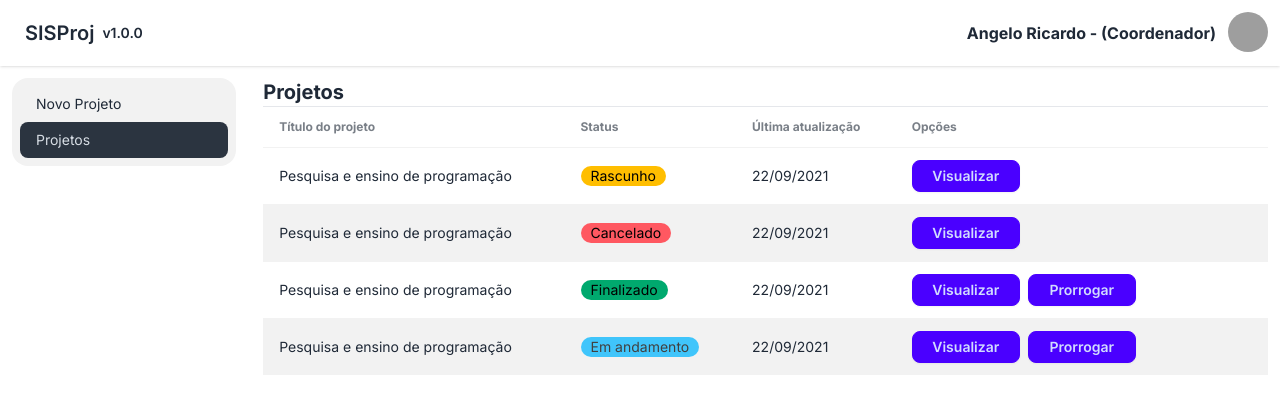
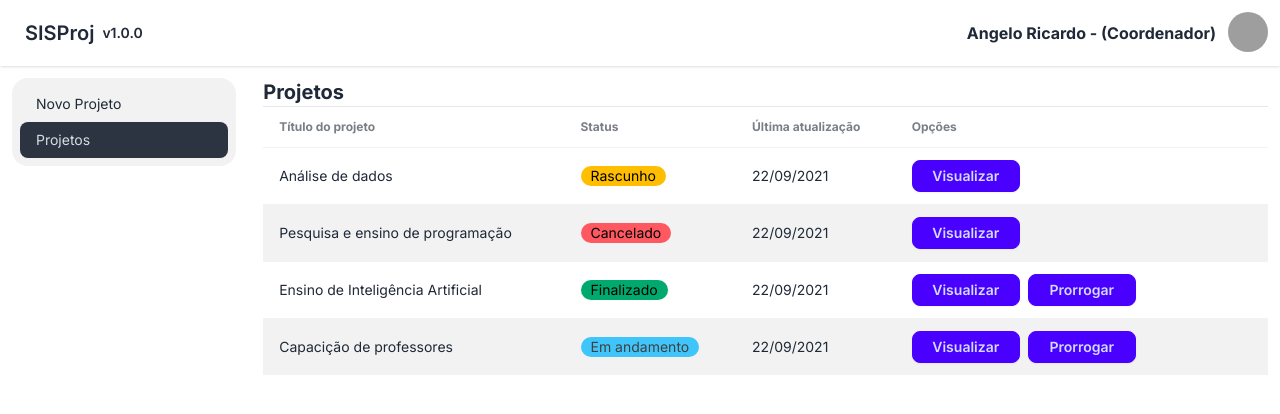
Before and after one commit to angeloricardoweb/boilerplate-next-panel, a Next.js app: page /dashboard/coordenador/projetos in a window 1280 px wide. Shown: the top 414 px of the page. Built offline with nearby package versions, Linux system fonts and the light colour scheme; grey boxes are pictures that could not be loaded.

Commit message:
Update project names and add dialog for extension

```diff
--- a/src/app/dashboard/coordenador/projetos/page.tsx
+++ b/src/app/dashboard/coordenador/projetos/page.tsx
@@ -18,7 +18,7 @@ export default function Page() {
                     </thead>
                     <tbody>
                         <tr>
-                            <td>Pesquisa e ensino de programação</td>
+                            <td>Análise de dados</td>
                             <td>
                                 <span className='badge badge-warning'>Rascunho</span>
                             </td>
@@ -38,18 +38,18 @@ export default function Page() {
                             </td>
                         </tr>
                         <tr>
-                            <td>Pesquisa e ensino de programação</td>
+                            <td>Ensino de Inteligência Artificial</td>
                             <td>
                                 <span className='badge badge-success'>Finalizado</span>
                             </td>
                             <td>22/09/2021</td>
                             <td className='grid grid-cols-3 gap-2'>
                                 <button className="btn btn-sm btn-primary">Visualizar</button>
-                                <button className="btn btn-sm btn-primary">Prorrogar</button>
+                                <DialogProrrogar />
                             </td>
                         </tr>
                         <tr>
-                            <td>Pesquisa e ensino de programação</td>
+                            <td>Capacição de professores</td>
                             <td>
                                 <span className='badge badge-info animate-pulse'>Em andamento</span>
                             </td>
--- a/src/app/layout.tsx
+++ b/src/app/layout.tsx
@@ -1,7 +1,7 @@
 import type { Metadata } from "next";
 import { Inter } from "next/font/google";
 import "./globals.css";
-import { Config } from "@/components/configs/Config";
+import { Toaster } from "react-hot-toast";
 
 const inter = Inter({ subsets: ["latin"] });
 
@@ -18,8 +18,10 @@ export default function RootLayout({
 
   return (
     <html lang="en" data-theme="light">
-      <body className={inter.className}>{children}</body>
-      <Config/>
+      <body className={inter.className}>
+        <Toaster />
+        {children}
+      </body>
     </html>
   );
 }
--- a/src/components/configs/Config.tsx
+++ /dev/null
@@ -1,11 +0,0 @@
-'use client'
-import React from 'react'
-import { Toaster } from 'react-hot-toast'
-
-export function Config() {
-    return (
-        <>
-            <Toaster />
-        </>
-    )
-}
--- a/src/components/dialogs/DialogProrrogar.tsx
+++ b/src/components/dialogs/DialogProrrogar.tsx
@@ -19,7 +19,7 @@ export function DialogProrrogar() {
                     <Dialog.Title className="text-lg font-bold leading-tight text-zinc-800">
                         Prorrogar projeto
                     </Dialog.Title>
-                    <ProrrogarForm/>
+                    <ProrrogarForm onCloseModal={() => setOpen(false)} />
                 </Dialog.Content>
             </Dialog.Portal>
         </Dialog.Root>
--- a/src/components/forms-partials/Textarea.tsx
+++ b/src/components/forms-partials/Textarea.tsx
@@ -2,7 +2,7 @@ import React from 'react'
 import { LabelError } from './LabelError'
 import { Label } from './Label'
 
-export function InputText({
+export function Textarea({
     label,
     name,
     register,
--- a/src/components/page-forms/ProrrogarForm.tsx
+++ b/src/components/page-forms/ProrrogarForm.tsx
@@ -5,8 +5,9 @@ import Link from 'next/link';
 import { useRouter } from 'next/navigation';
 import toast from 'react-hot-toast';
 import { InputText } from '../forms-partials/InputText';
+import { Textarea } from '../forms-partials/Textarea';
 
-export function ProrrogarForm() {
+export function ProrrogarForm({ onCloseModal }: { onCloseModal: any }) {
     const router = useRouter()
     const {
         register,
@@ -32,11 +33,12 @@ export function ProrrogarForm() {
     return (
         <div>
             <form onSubmit={handleSubmit(handlePost)}>
-                <InputText type="date" label={'Nova anterior'} name={'null'} register={register} errors={errors} disabled />
+                <InputText type="date" label={'Data atual'} name={'null'} register={register} errors={errors} disabled />
                 <InputText type="date" label={'Nova data'} name={'nova_data'} register={register} errors={errors} />
-                <div className='grid grid-cols-2 gap-3'>
+                <Textarea label={'Motivo'} name={'motivo'} register={register} errors={errors} />
+                <div className='grid grid-cols-2 gap-3 mt-3'>
                     <button type="submit" className="btn btn-primary mt-3 w-full">Prorrogar</button>
-                    <button type="button" onClick={() => router.push("/auth/criar-conta")} className="btn btn-neutral my-3 w-full">Cancelar prorrogação</button>
+                    <button type="button" onClick={onCloseModal} className="btn btn-neutral my-3 w-full">Cancelar prorrogação</button>
                 </div>
             </form>
         </div>
```
